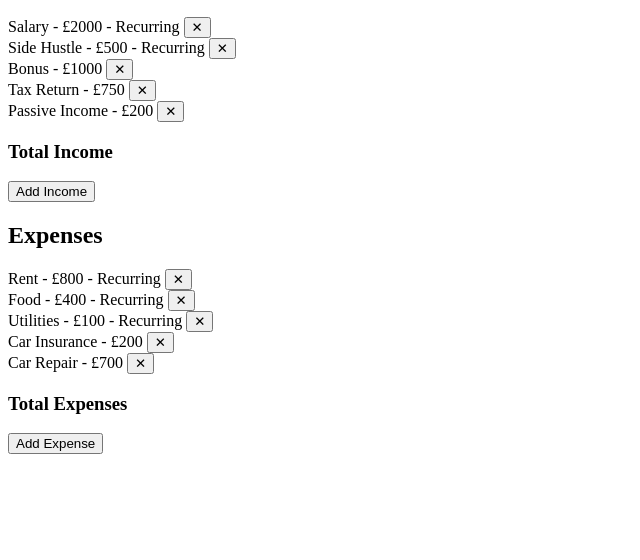
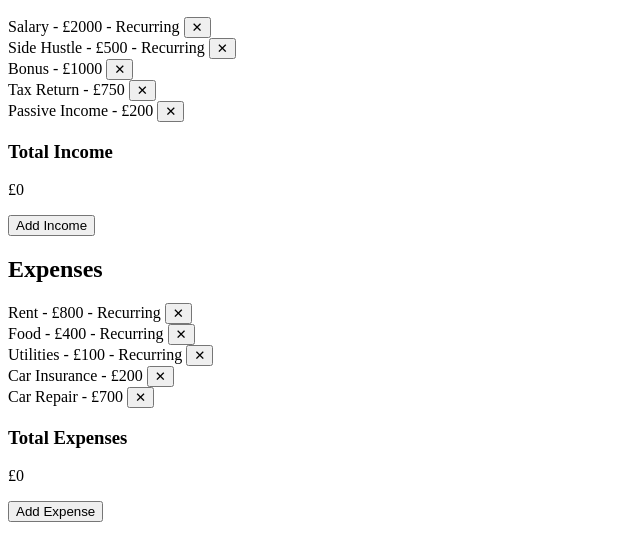
Before and after one commit to Pav85/budget-manager, a plain HTML site: page index.html in a window 1280 px wide. Shown: the part 110-670 px from the top of the page, without its empty margins (0-640 px from the left). Drawn offline with Linux system fonts and the light colour scheme.

Commit message:
Update index.html

```diff
--- a/index.html
+++ b/index.html
@@ -12,7 +12,7 @@
       <div id="incomes"></div>
       <div id="totalIncome">
         <h3>Total Income</h3>
-        <p id="totalIncomeValue"></p>
+        <p id="totalIncomeValue">£0</p>
       </div>
       <button id="addIncome" onclick="addIncome()">Add Income</button>
     </div>
@@ -21,7 +21,7 @@
       <div id="expenses"></div>
       <div id="totalExpenses">
         <h3>Total Expenses</h3>
-        <p id="totalExpensesValue"></p>
+        <p id="totalExpensesValue">£0</p>
       </div>
       <button id="addExpense" onclick="addExpense()">Add Expense</button>
     </div>
```
